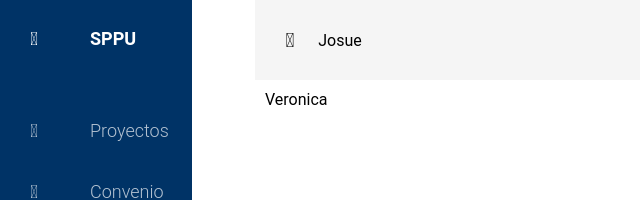
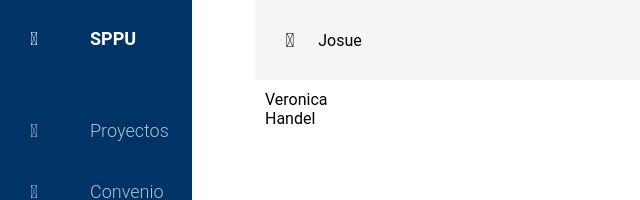
Before and after one commit to handellazo/FrontendPI4S, an Angular app: page /home/proyecto in a window 1280 px wide. Shown: the top 200 px of the page, without its empty margins (0-640 px from the left). Built offline with nearby package versions, Linux system fonts and the light colour scheme.

Commit message:
Update proyecto.component.html

```diff
--- a/src/app/modules/Proyecto/pages/proyecto/proyecto.component.html
+++ b/src/app/modules/Proyecto/pages/proyecto/proyecto.component.html
@@ -1 +1,2 @@
 <p>Veronica</p>
+<p>Handel</p>
```
